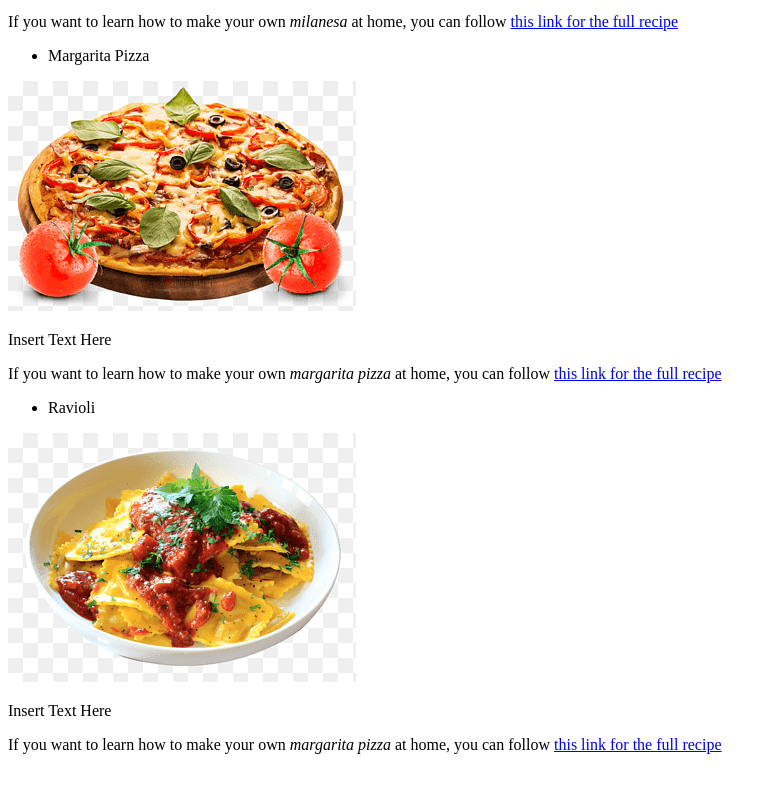
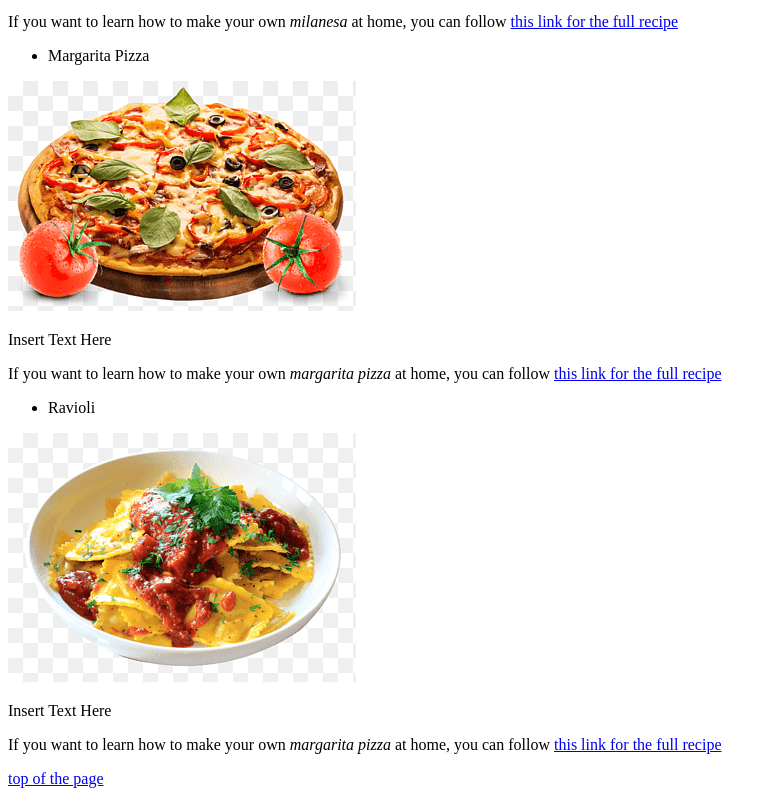
Before and after one commit to WretchedJade/odin-recipes, a plain HTML site: page index.html in a window 1280 px wide. Shown: the part 559-1355 px from the top of the page, without its empty margins (0-777 px from the left). Before the commit the page ends 1329 px from the top, so only its background shows below. Drawn offline with Linux system fonts and the light colour scheme.

Commit message:
Added a Top of the Page Button

```diff
--- a/index.html
+++ b/index.html
@@ -31,5 +31,8 @@
     <p>Insert Text Here</p>
     <p>If you want to learn how to make your own <em>margarita pizza</em> at home, you can follow <a href="./recipes/ravioles.html">this link for the full recipe</a></p>
 
+
+
+    <a href="index.html">top of the page</a>
 </body>
 </html>
```
